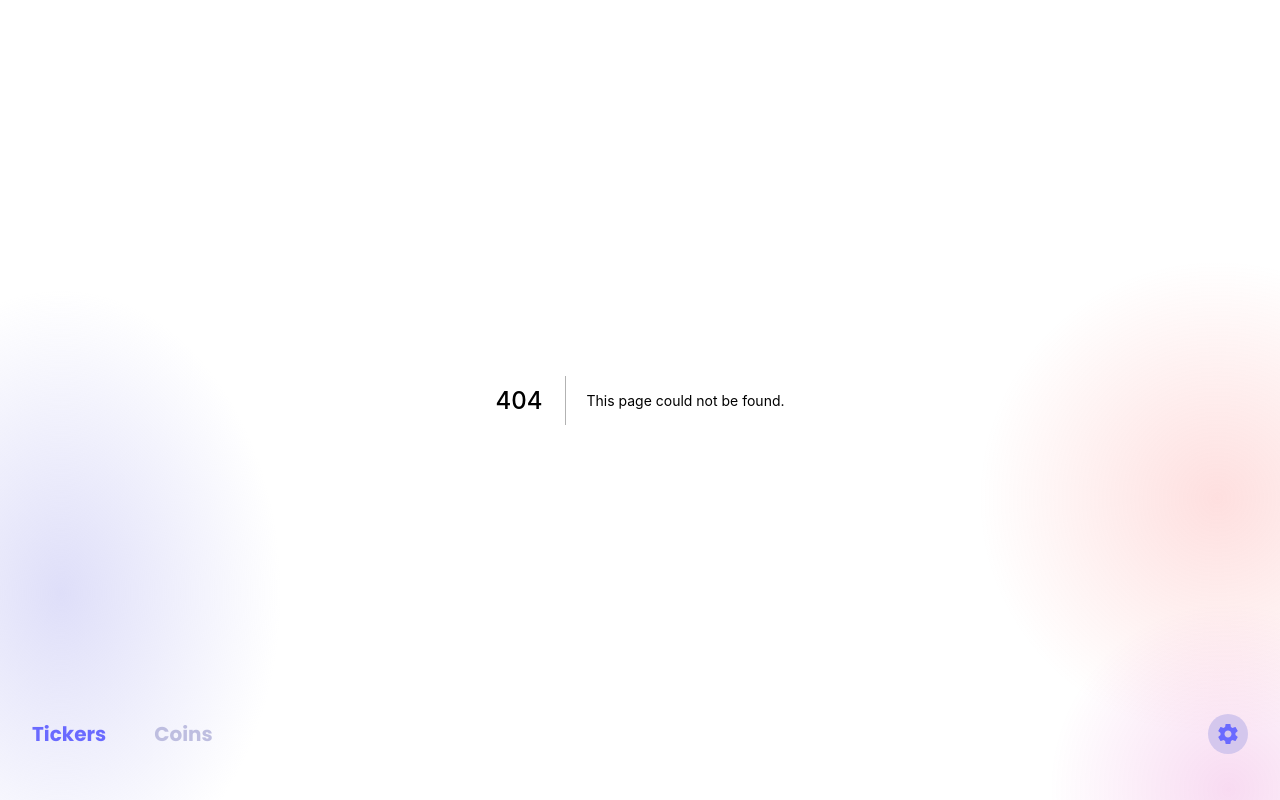
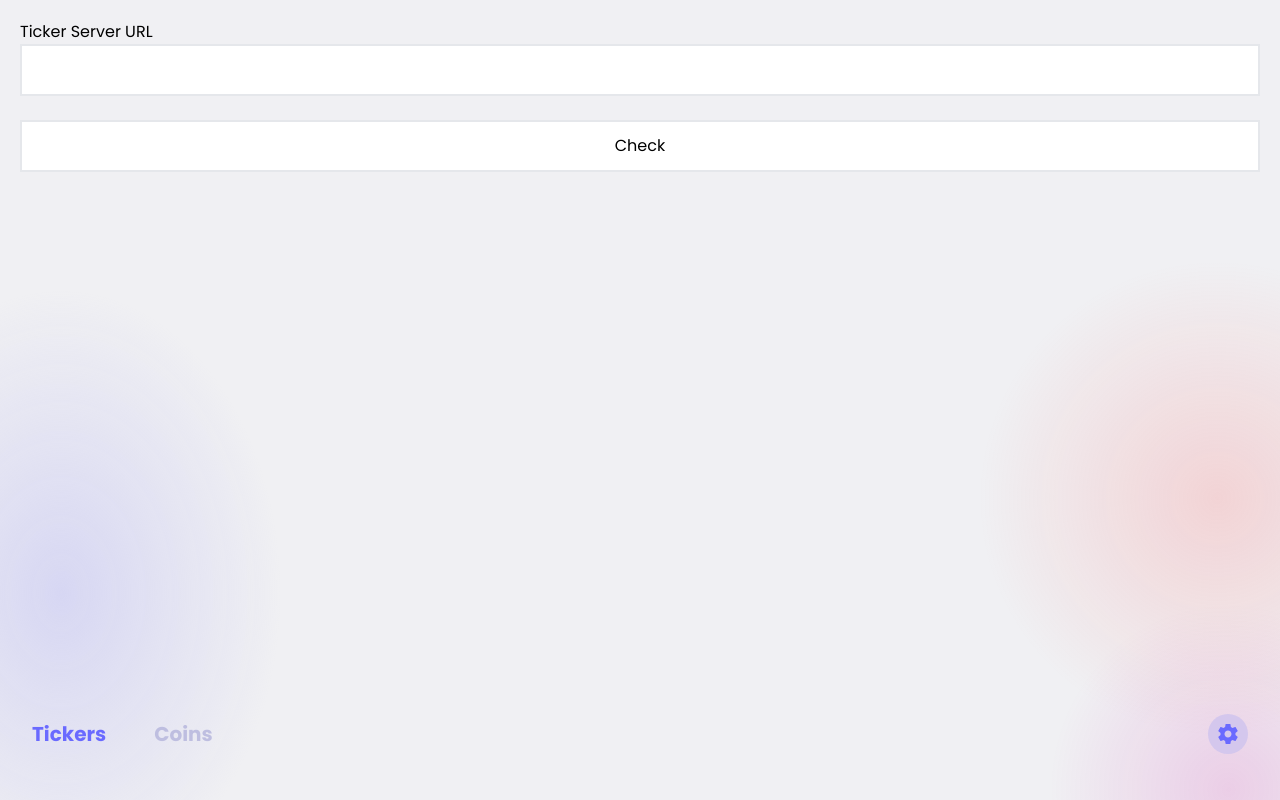
Before and after one commit to ebonian/doji-ticker, a Next.js app: page /settings in a window 1280 px wide. Before the commit this address had no page. Built offline with nearby package versions, Linux system fonts and the light colour scheme.

Commit message:
feat: check server

```diff
--- a/src/components/Tabbar.tsx
+++ b/src/components/Tabbar.tsx
@@ -2,6 +2,7 @@ import Image from "next/image";
 import Settings from "../../public/assets/icon/settings.svg";
 import { useRouter } from "next/router";
 import { useEffect, useState } from "react";
+import Link from "next/link";
 
 const Tabbar: React.FC = () => {
     const router = useRouter();
@@ -26,16 +27,20 @@ const Tabbar: React.FC = () => {
         >
             <div className="flex justify-between items-center w-full px-8 pt-4">
                 <div className="flex items-center space-x-12">
-                    <div className="font-bold text-xl text-[#6A6AFF]">
-                        Tickers
-                    </div>
+                    <Link href="/">
+                        <a className="font-bold text-xl text-[#6A6AFF]">
+                            Tickers
+                        </a>
+                    </Link>
                     <div className="font-bold text-xl text-[#BEBEE0]">
                         Coins
                     </div>
                 </div>
-                <div className="bg-[#D4C7ED] rounded-full w-10 h-10 grid place-content-center">
-                    <Image src={Settings} alt="Settings Icon" />
-                </div>
+                <Link href="/settings">
+                    <a className="bg-[#D4C7ED] rounded-full w-10 h-10 grid place-content-center">
+                        <Image src={Settings} alt="Settings Icon" />
+                    </a>
+                </Link>
             </div>
         </div>
     );
--- a/src/contexts/TickerContext.tsx
+++ b/src/contexts/TickerContext.tsx
@@ -8,6 +8,8 @@ export const TickerContext = createContext({
         },
     ],
     setTickers: (tickers: any) => {},
+    tickerServerURL: "",
+    setTickerServerURL: (tickerServerURL: string) => {},
 });
 
 const TickerProvider: React.FC<{ children: React.ReactNode }> = ({
@@ -26,6 +28,8 @@ const TickerProvider: React.FC<{ children: React.ReactNode }> = ({
         },
     ]);
 
+    const [tickerServerURL, setTickerServerURL] = useState<string>("");
+
     // effects
     useEffect(() => {
         const tickers = localStorage.getItem("tickers");
@@ -39,7 +43,9 @@ const TickerProvider: React.FC<{ children: React.ReactNode }> = ({
     }, [tickers]);
 
     return (
-        <TickerContext.Provider value={{ tickers, setTickers }}>
+        <TickerContext.Provider
+            value={{ tickers, setTickers, tickerServerURL, setTickerServerURL }}
+        >
             {children}
         </TickerContext.Provider>
     );
--- a/src/libs/transport.ts
+++ b/src/libs/transport.ts
@@ -22,4 +22,21 @@ const sendData = async (endpoint: string, buffer: Uint8Array) => {
     }
 };
 
+export const sendTickerServer = async (url: string, data: any) => {
+    try {
+        const result = await axios
+            .post(url, data, {
+                headers: {
+                    "Content-type": "application/json",
+                },
+            })
+            .then((res) => res.data)
+            .catch(() => null);
+
+        return result;
+    } catch (error) {
+        throw error;
+    }
+};
+
 export default sendData;
--- /dev/null
+++ b/src/pages/settings.tsx
@@ -0,0 +1,51 @@
+import { NextPage } from "next";
+import { useContext, useEffect, useState } from "react";
+import { TickerContext } from "../contexts/TickerContext";
+import axios from "axios";
+
+const Settings: NextPage = () => {
+    const { tickerServerURL, setTickerServerURL } = useContext(TickerContext);
+
+    const [checkURL, setCheckURL] = useState<"idle" | "failed" | "success">(
+        "idle"
+    );
+
+    const checkTickerServerURL = async () => {
+        if (tickerServerURL === "") return;
+
+        await axios
+            .get(tickerServerURL)
+            .then(() => setCheckURL("success"))
+            .catch(() => setCheckURL("failed"));
+    };
+
+    return (
+        <div className="p-5">
+            <h3>Ticker Server URL</h3>
+            <input
+                type="url"
+                value={tickerServerURL}
+                onChange={(e) => setTickerServerURL(e.target.value)}
+                className="outline-none border-2 px-5 py-3 w-full"
+            />
+            <br />
+            <br />
+            <button
+                onClick={checkTickerServerURL}
+                className="px-5 py-3 w-full border-2 bg-white"
+            >
+                Check
+            </button>
+            <br />
+            <br />
+            {checkURL === "failed" && (
+                <div className="text-red-500">Failed to connect</div>
+            )}
+            {checkURL === "success" && (
+                <div className="text-green-500">Connected</div>
+            )}
+        </div>
+    );
+};
+
+export default Settings;
```
Also changed, not shown: 1 other file (tests, documents, lock files or other folders).
